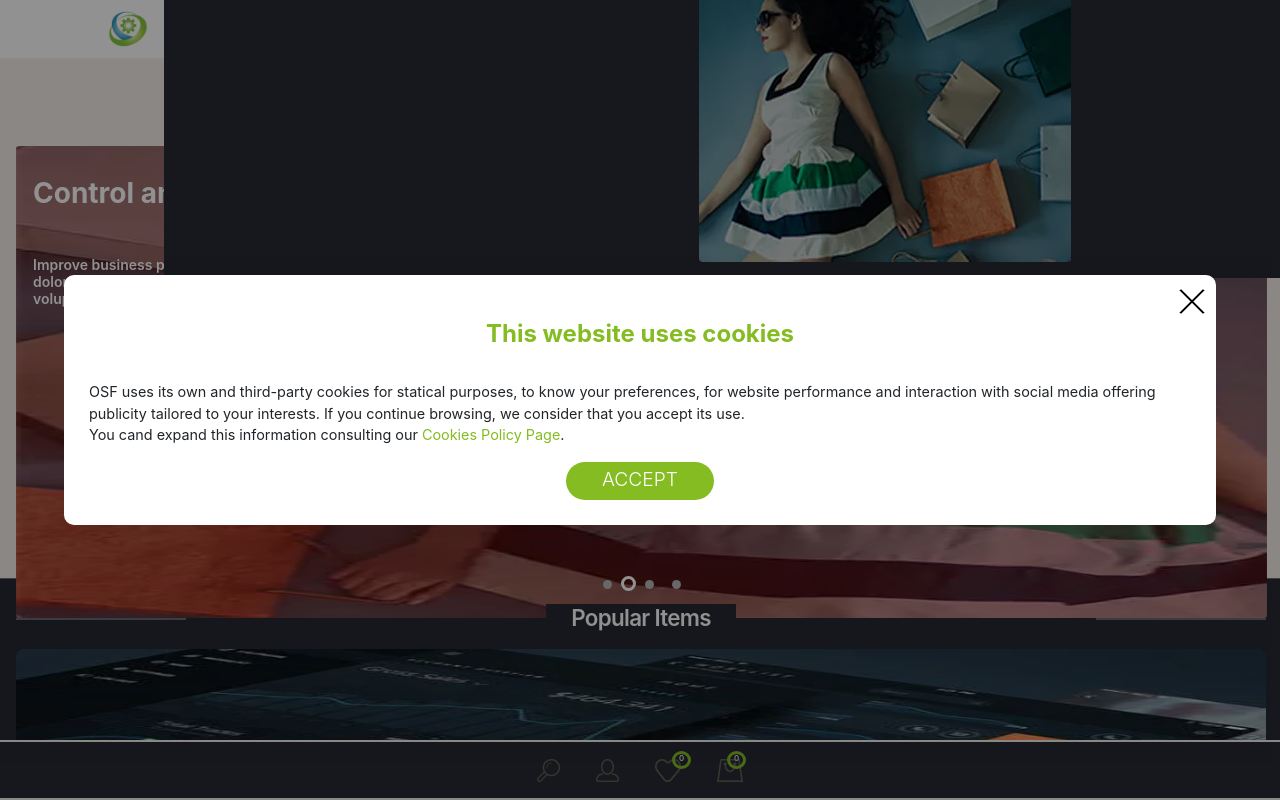
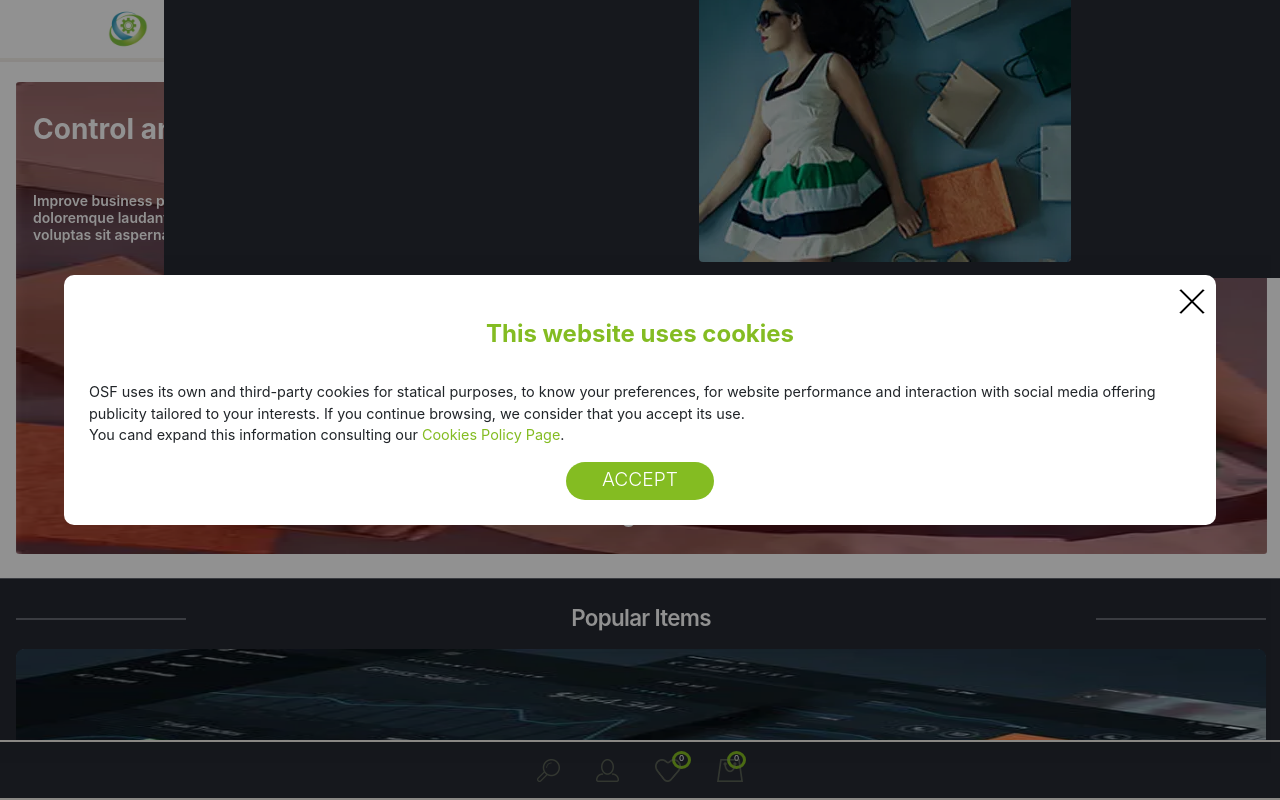
Before and after one commit to Daniel9501/project-osf, a React (Create React App) app in the folder osf-react/: page /Home in a window 1280 px wide. Shown: the top 800 px of the page. Built offline with nearby package versions, Linux system fonts and the light colour scheme.

Commit message:
Update with padding and background color

```diff
--- a/osf-react/src/components/Main/Slider/Slider.css
+++ b/osf-react/src/components/Main/Slider/Slider.css
@@ -6,7 +6,8 @@
 
 .firstDiv{
     height: 516px;
-    padding: 84px 13px 22px 16px;
+    padding: 20px 13px 22px 16px;
+    background-color: white;
     /* overflow:hidden; */
 }
 
```
